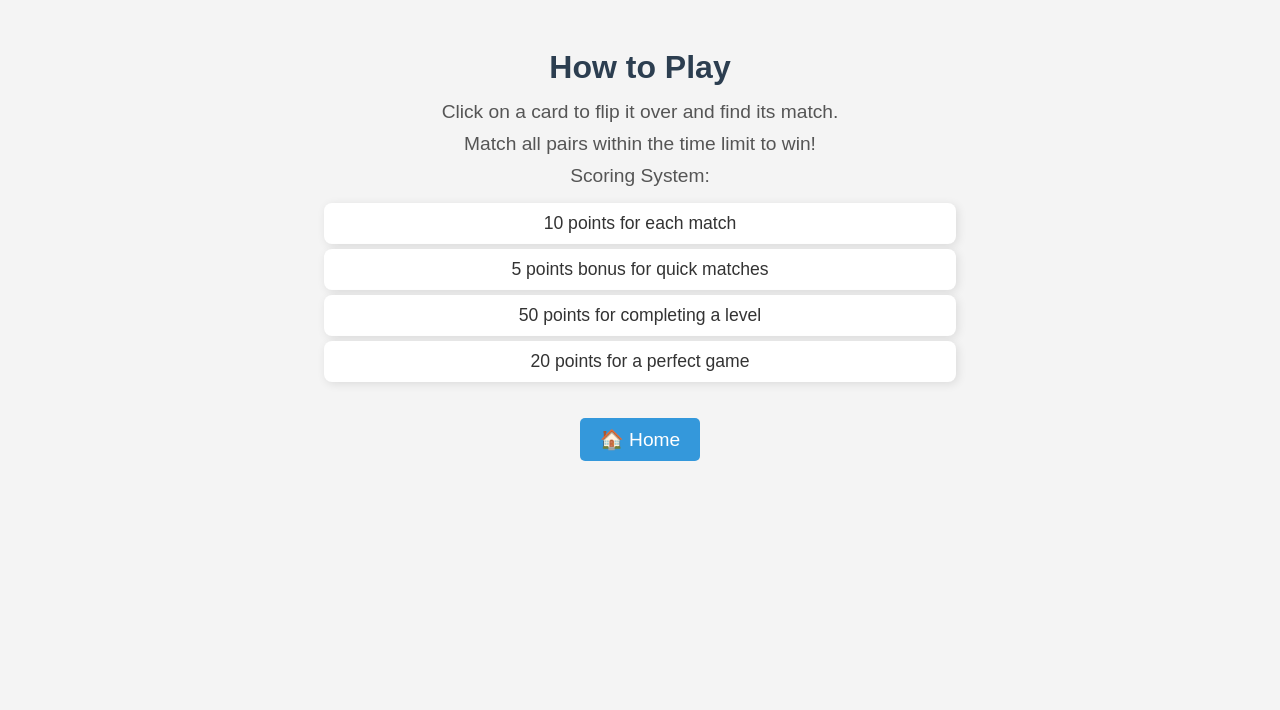
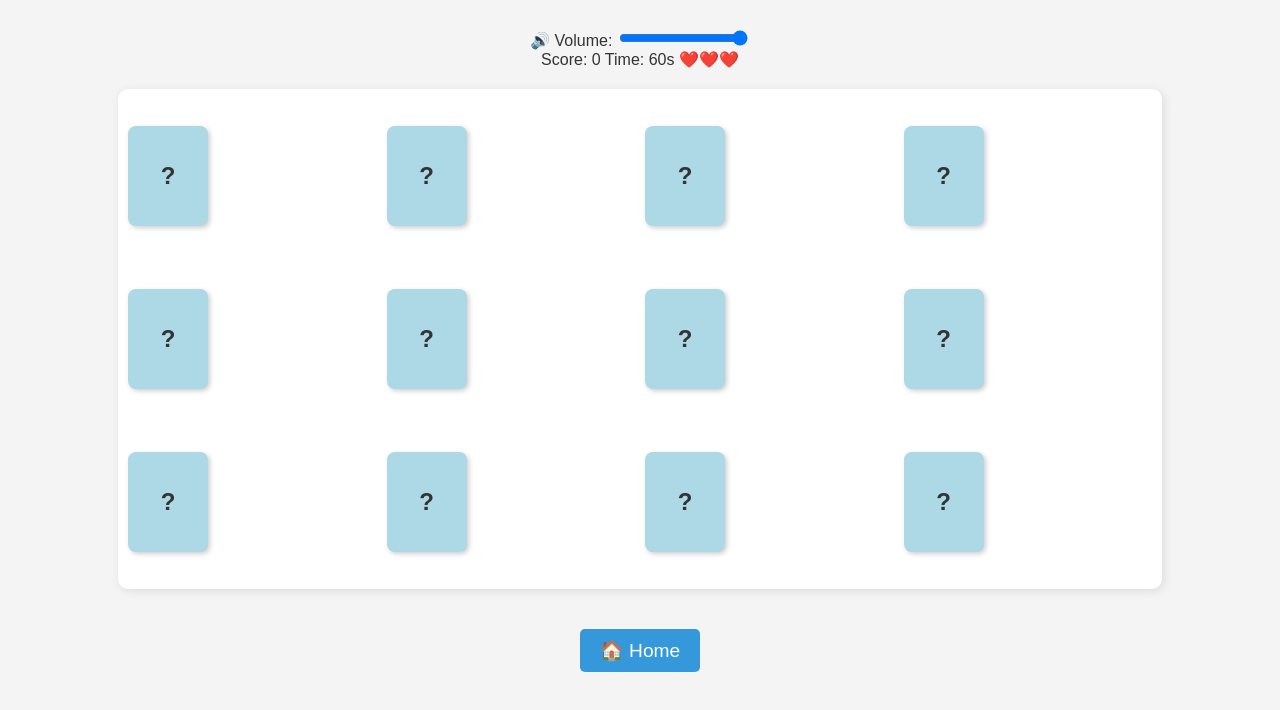
Before and after one commit to ShilhiGeddam/Memory-Card-Game-Project, a website: page public/how-to-play.html in a window 1280 px wide. Drawn offline with Linux system fonts and the light colour scheme.

Commit message:
Update how-to-play.html

```diff
--- a/public/how-to-play.html
+++ b/public/how-to-play.html
@@ -3,27 +3,38 @@
 <head>
     <meta charset="UTF-8">
     <meta name="viewport" content="width=device-width, initial-scale=1.0">
-    <title>How to Play</title>
+    <title>Play Game</title>
     <link rel="stylesheet" href="style.css">
 </head>
 <body>
+<div id="volume-control">
+    🔊 Volume: <input type="range" id="volume-slider" min="0" max="1" step="0.01" value="1">
+    </div>
+    <div class="top-bar">
+        <span>Score: <span id="score">0</span></span>
+        <span>Time: <span id="timer">60</span>s</span>
+        <span>❤️❤️❤️</span>
+    </div>
 
-    <h1>How to Play</h1>
-    <p>Click on a card to flip it over and find its match.</p>
-    <p>Match all pairs within the time limit to win!</p>
-    <p>Scoring System:</p>
-    <ul>
-        <li>10 points for each match</li>
-        <li>5 points bonus for quick matches</li>
-        <li>50 points for completing a level</li>
-        <li>20 points for a perfect game</li>
-    </ul>
+    <div class="game-board" id="game-board"></div>
+
     <!-- Home Button -->
+    <div class="home-container">
         <button class="home-btn" onclick="goHome()">🏠 Home</button>
+    </div>
+
+    <script src="script.js"></script>
+
     <script>
         function goHome() {
             window.location.href = "index.html"; // Redirects to the main menu
         }
+
+        // Ensure default level is set to 'easy' if not already selected
+        if (!localStorage.getItem("selectedLevel")) {
+            localStorage.setItem("selectedLevel", "easy");
+        }
     </script>
+
 </body>
 </html>
```
Lines whose indentation alone changed are shown as unchanged.
